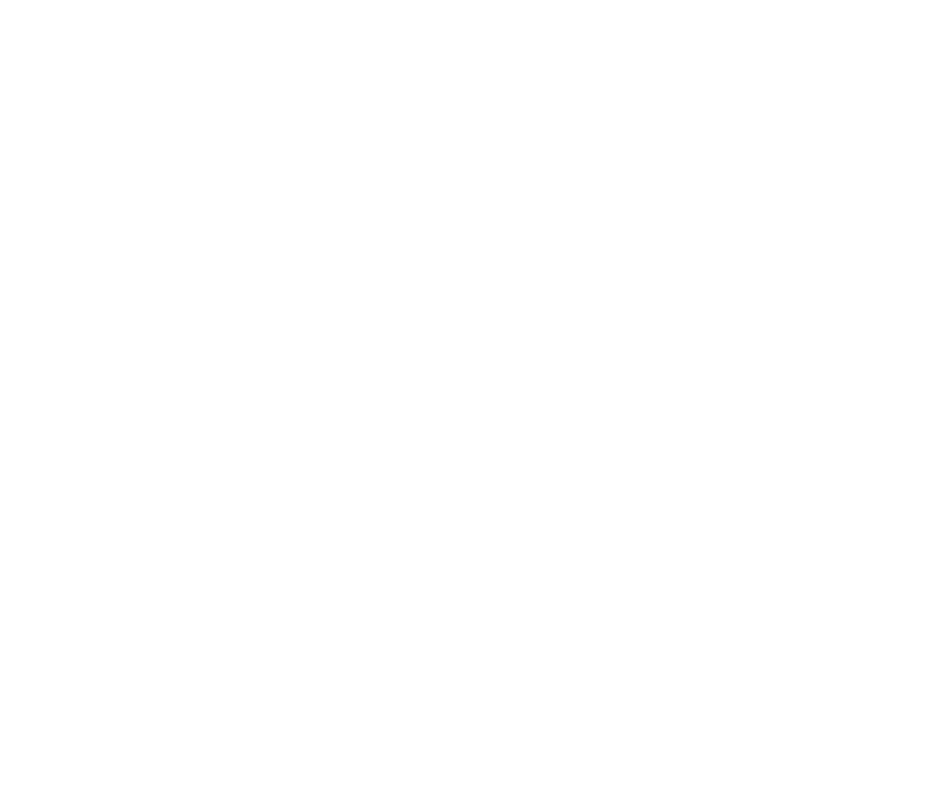
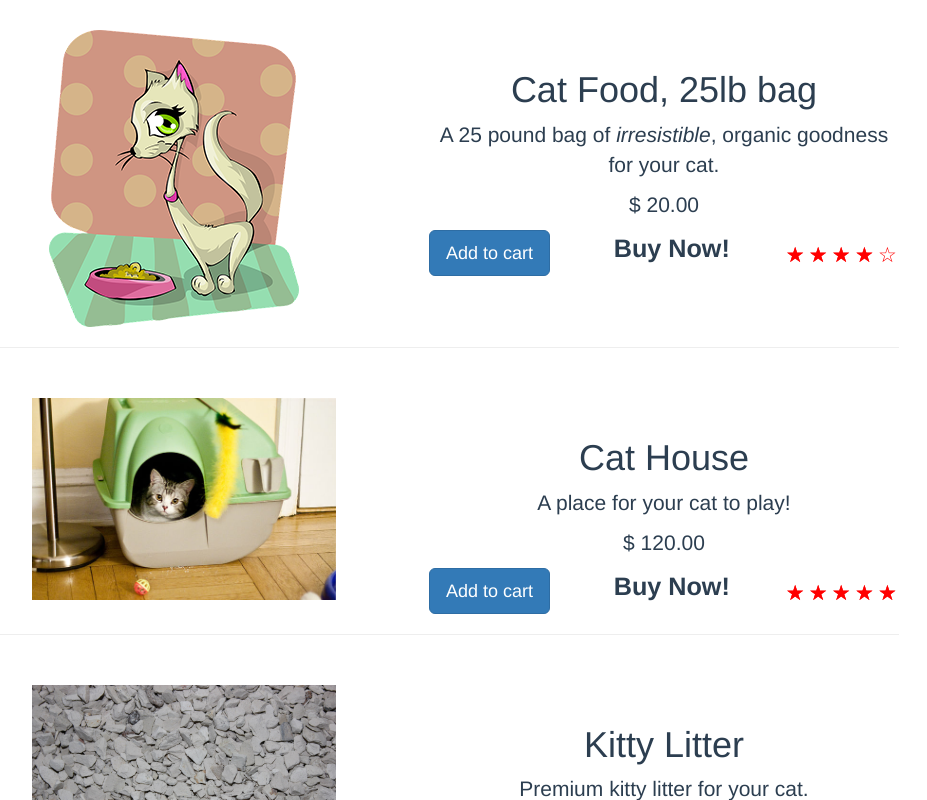
Before and after one commit to Ivan583/second-book-project, a Vue app: page / in a window 1280 px wide. Shown: the top 800 px of the page, without its empty margins (71-998 px from the left). Built offline with nearby package versions, Linux system fonts and the light colour scheme.

Commit message:
Добавление компонента Main

```diff
--- a/src/views/Main.vue
+++ b/src/views/Main.vue
@@ -1,7 +1,49 @@
 <template>
-  <div class="home">
-    <!-- <img alt="Vue logo" src="../assets/logo.png">
-    <HelloWorld msg="Welcome to Your Vue.js App"/>-->
+  <div>
+    <div v-for="product in sortedProducts" :key="product.id">
+      <div class="row">
+        <div class="col-md-4 col-md-offset-1">
+          <figure>
+            <img class="product" v-bind:src="product.image" />
+          </figure>
+        </div>
+
+        <div class="col-md-6 col-md-offset-1 description">
+          <h1 v-text="product.title"></h1>
+          <p v-html="product.description"></p>
+          <p class="price">{{ product.price | formatPrice }}</p>
+          <div class="button">
+            <button
+              class="btn btn-primary btn-lg"
+              @click="addToCart(product)"
+              v-if="canAddToCart(product)"
+            >
+              Add to
+              cart
+            </button>
+            <button disabled="true" class="btn btn-danger btn-lg" v-else>Impossible</button>
+
+            <div>
+              <span
+                class="inventory-message"
+                v-if="product.availableInventory - cartCount(product.id) === 0"
+              >All Out!</span>
+              <span
+                class="inventory-message"
+                v-else-if="product.availableInventory - cartCount(product.id) < 5"
+              >Only {{ product.availableInventory - cartCount(product.id) }} left!</span>
+              <span class="inventory-message" v-else>Buy Now!</span>
+            </div>
+
+            <div class="rating">
+              <span :class="{'rating-active': checkRating(n, product)}" v-for="n in 5" :key="n.id">☆</span>
+            </div>
+          </div>
+        </div>
+      </div>
+      <!-- end of row -->
+      <hr />
+    </div>
   </div>
 </template>
 
@@ -10,9 +52,86 @@
 // import HelloWorld from '@/components/HelloWorld.vue'
 
 export default {
-  name: "Home",
+  name: "Main",
+  data() {
+    return {
+      products: [],
+      cart: []
+    };
+  },
+
   components: {
     // HelloWorld
+  },
+
+  methods: {
+    checkRating(n, myProduct) {
+      return myProduct.rating - n >= 0;
+    },
+
+    addToCart(aProduct) {
+      this.cart.push(aProduct.id);
+    },
+
+    canAddToCart(aProduct) {
+      return aProduct.availableInventory > this.cartCount(aProduct.id);
+    },
+
+    cartCount(id) {
+      let count = 0;
+      for (let i = 0; i < this.cart.length; i++) {
+        if (this.cart[i] === id) {
+          count++;
+        }
+      }
+      return count;
+    }
+  },
+
+  computed: {
+    cartItemCount() {
+      return this.cart.length || "";
+    },
+    sortedProducts() {
+      if (this.products.length > 0) {
+        let productArray = this.products.slice(0);
+
+        function compare(a, b) {
+          if (a.title.toLowerCase() < b.title.toLowerCase()) return -1;
+          if (a.title.toLowerCase() > b.title.toLowerCase()) return 1;
+          return 0;
+        }
+        return productArray.sort(compare);
+      }
+    }
+  },
+
+  filters: {
+    formatPrice(price) {
+      if (price > 999.99) {
+        var priceString = price.toFixed(2);
+        var priceArray = priceString.split("").reverse();
+        var index = 3;
+        while (priceArray.length > index + 3) {
+          priceArray.splice(index + 3, 0, " ");
+          index += 4;
+        }
+        return "$ " + priceArray.reverse().join("");
+      } else {
+        return "$ " + price.toFixed(2);
+      }
+    }
+  },
+
+  mounted() {
+    fetch("/products.json")
+      .then(res => res.json())
+      .then(data => {
+        this.products = data.products;
+      })
+      .catch(err => {
+        console.log(err);
+      });
   }
 };
 </script>
```
